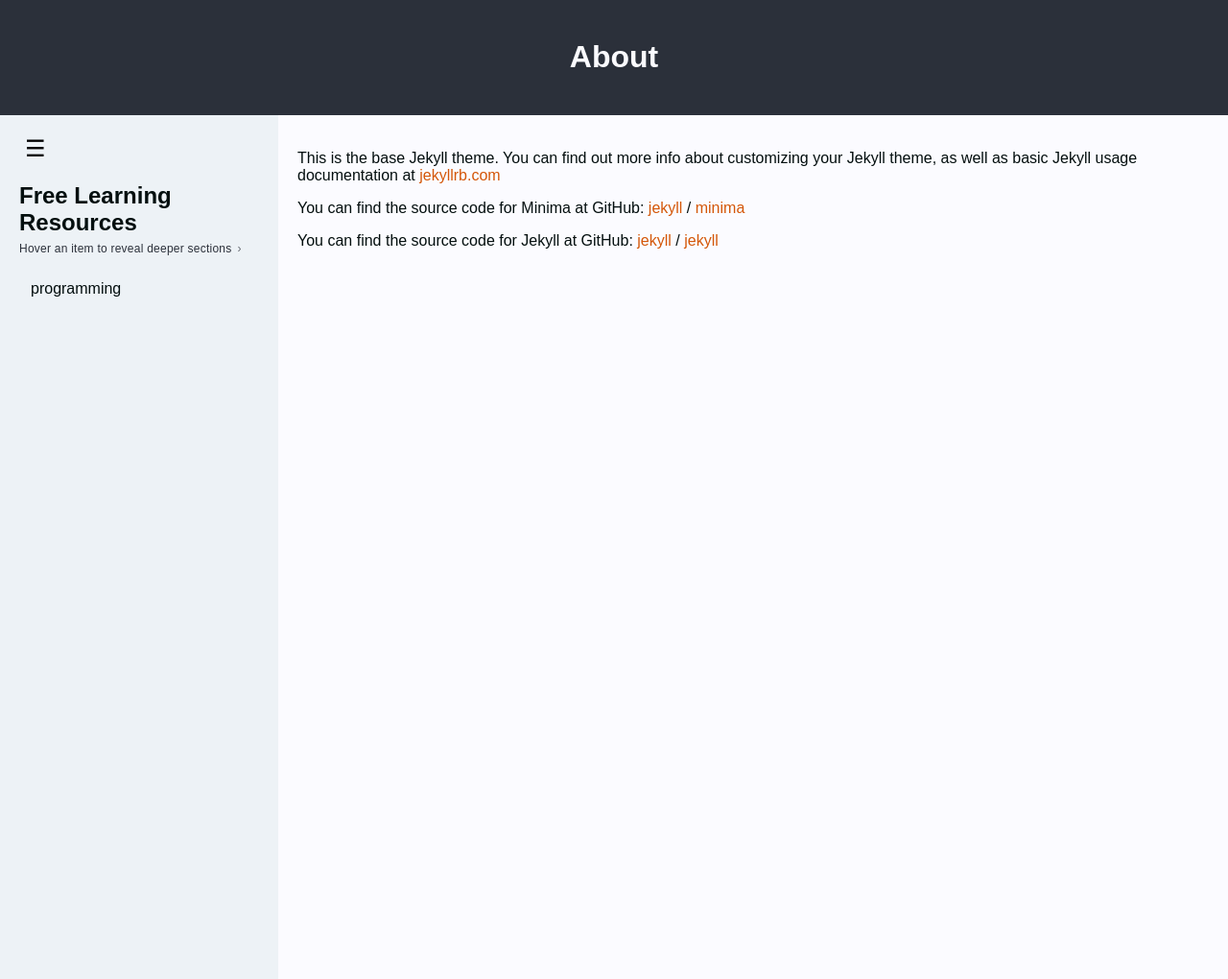
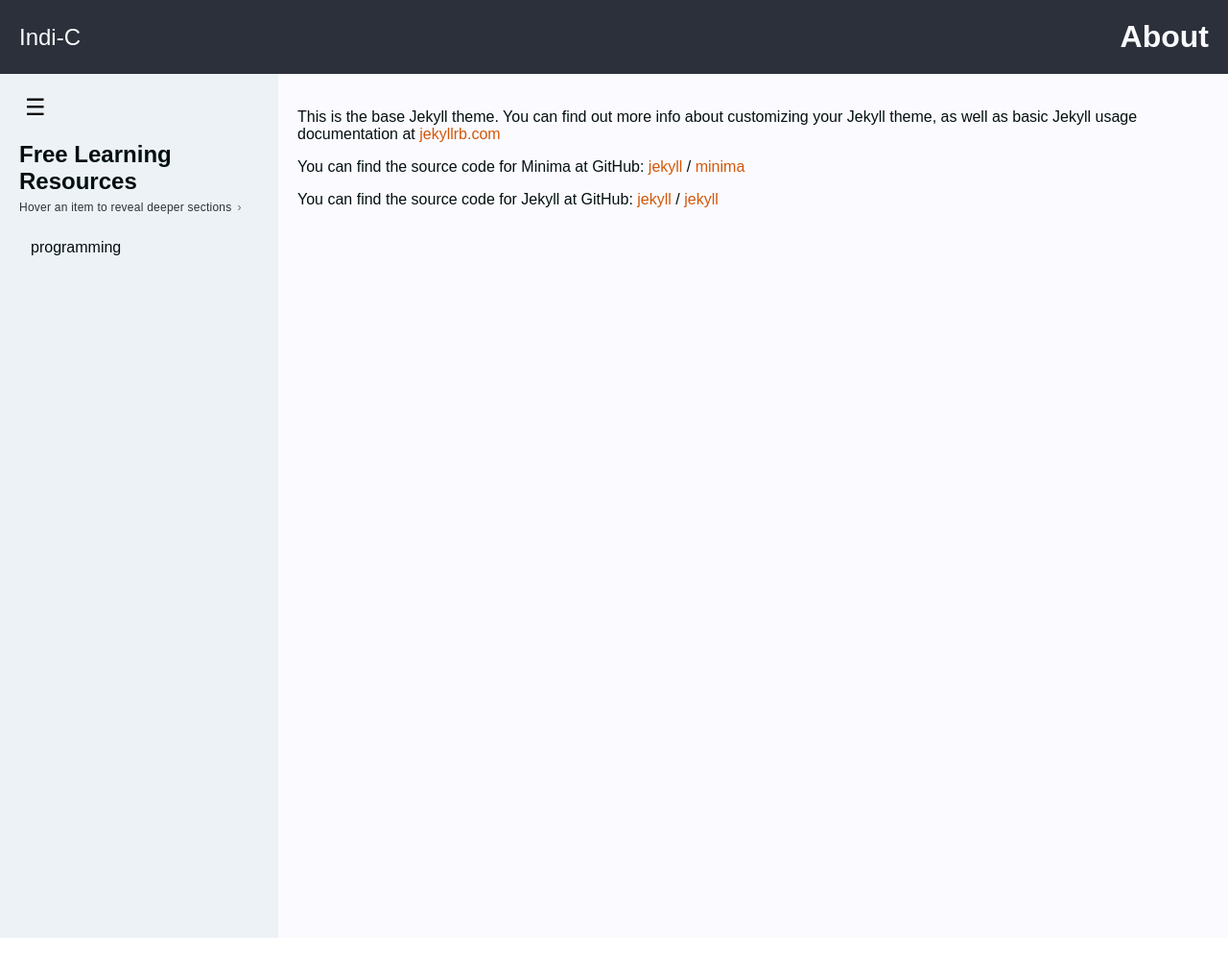
Before and after one commit to indi-c/indi-c.github.io, a Jekyll site: the page built from about.markdown, in a window 1280 px wide. Shown: the whole page at 96% size. Built offline with Jekyll 4.4.1, drawn with Linux system fonts in a browser that asks for light colours; after the commit the page ends 977 px from its top, so only the background shows below that.

Commit message:
changed header

```diff
--- a/_layouts/freelearningdefault.html
+++ b/_layouts/freelearningdefault.html
@@ -27,8 +27,12 @@
         </style>
     </head>
     <body>
-        <div id="page-header" style="background-color: #2b303a; color: #fbfbff; padding: 20px; text-align: center;">
-            <h1>{{ page.title }}</h1>
+        <div id="page-header" style="background-color: #2b303a; color: #fbfbff; padding: 20px;">
+            <!-- have the page title in the centre and the name of the website on the left. The name of the site acts as a link to the home page-->
+            <div style="display: flex; justify-content: space-between; align-items: center;">
+                <a href="{{ '/learning' | relative_url }}" style="color: #fbfbff; text-decoration: none; font-size: 24px;">Indi-C</a>
+                <h1 style="margin: 0;">{{ page.title }}</h1>
+            </div>
         </div>
         <div style="display: flex; flex-direction: row; min-height: 100vh; background-color: #fbfbff;">
             {% include freelearningsidebar.html %}
```
